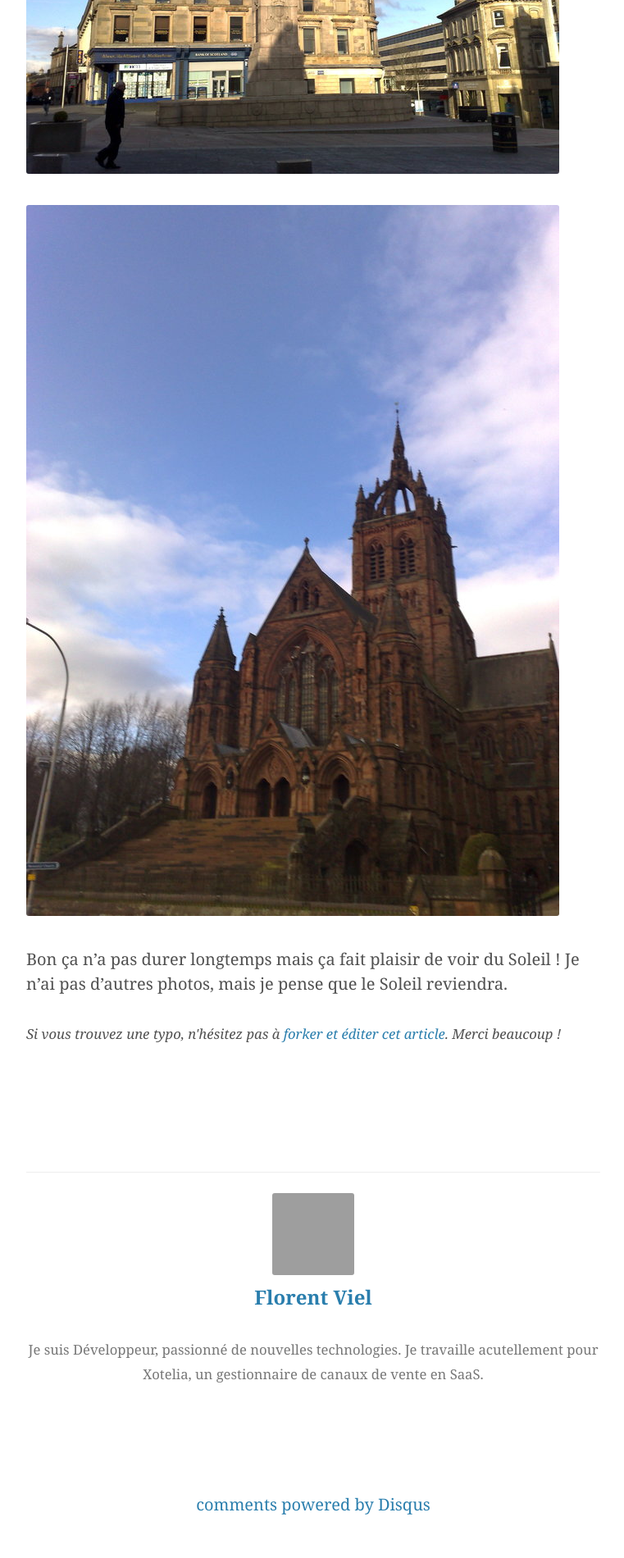
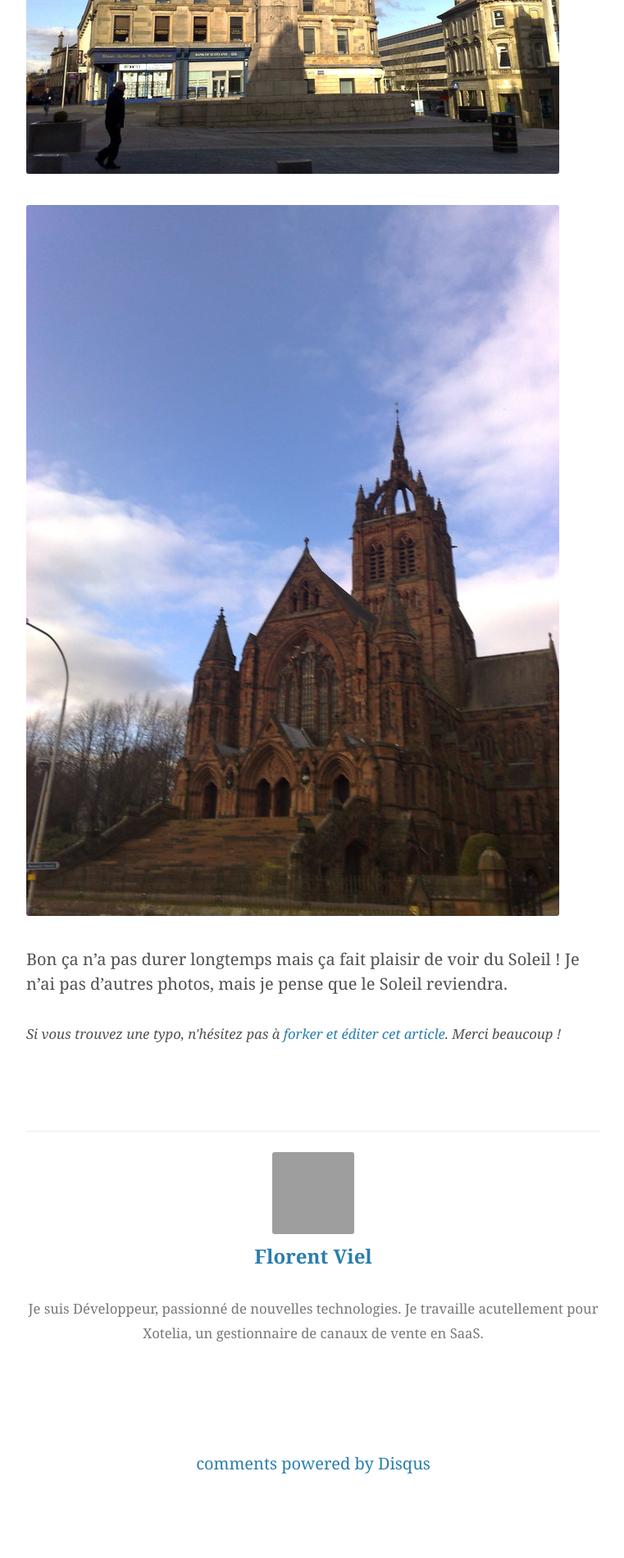
Before and after one commit to luxifer/luxifer.github.io, a Jekyll site: the page built from _posts/2009-02-01-le-beau-temps.md, in a window 1280 px wide. Shown: the part 1406-3306 px from the top of the page at 82% size, without its empty margins (258-1019 px from the left). Built offline with Jekyll 4.4.1, drawn with Linux system fonts in a browser that asks for light colours; some web fonts are replaced; Markdown is read by kramdown in place of the engine named in the settings; a script that is not in the unit is left out; comment, search, counter and statistics services are not loaded; grey boxes are pictures that could not be loaded.

Commit message:
improve design

```diff
--- a/assets/css/desktop.css
+++ b/assets/css/desktop.css
@@ -28,6 +28,10 @@ header, footer {
 	padding: 50px 0px;
 	left: 50%;
 	margin-left: -350px;
+}
+
+#author {
+	padding-top: 0;
 }
 
 #bg-video {
```
